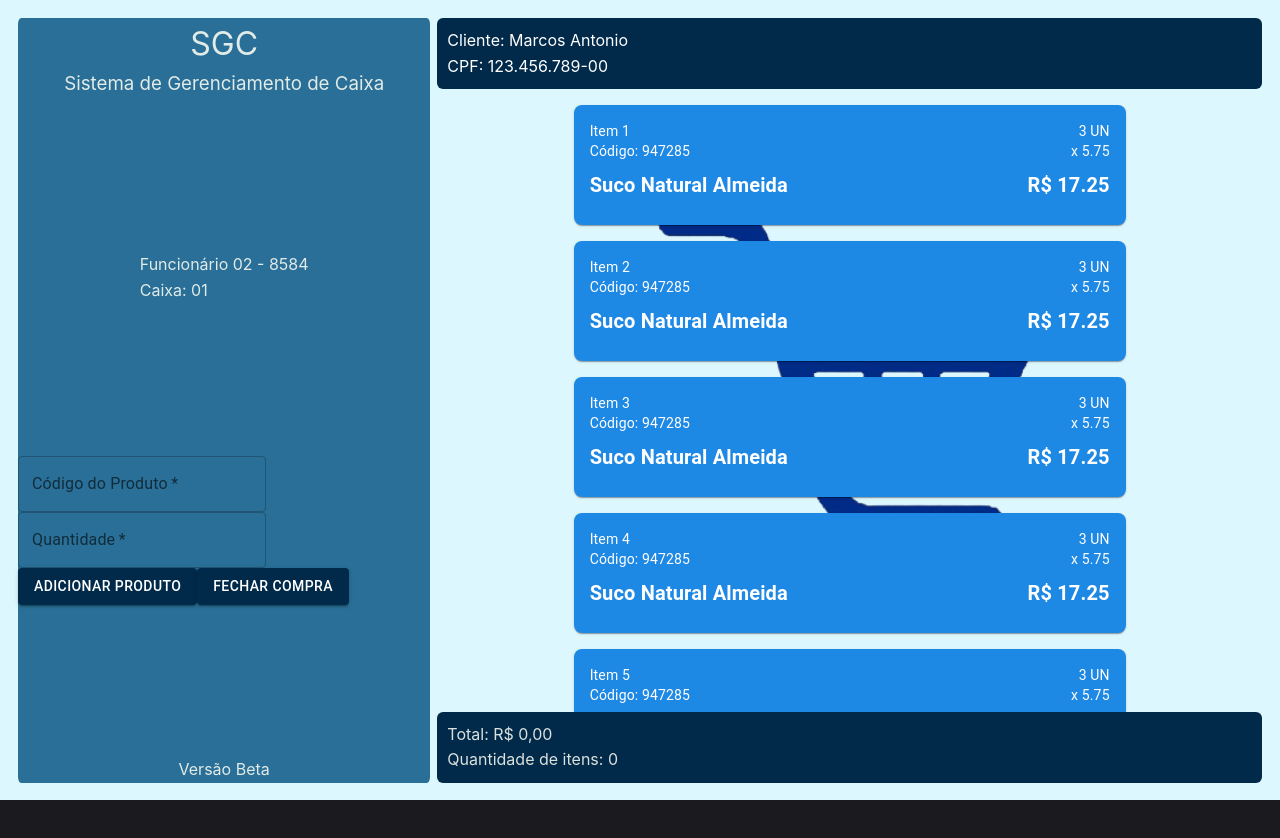
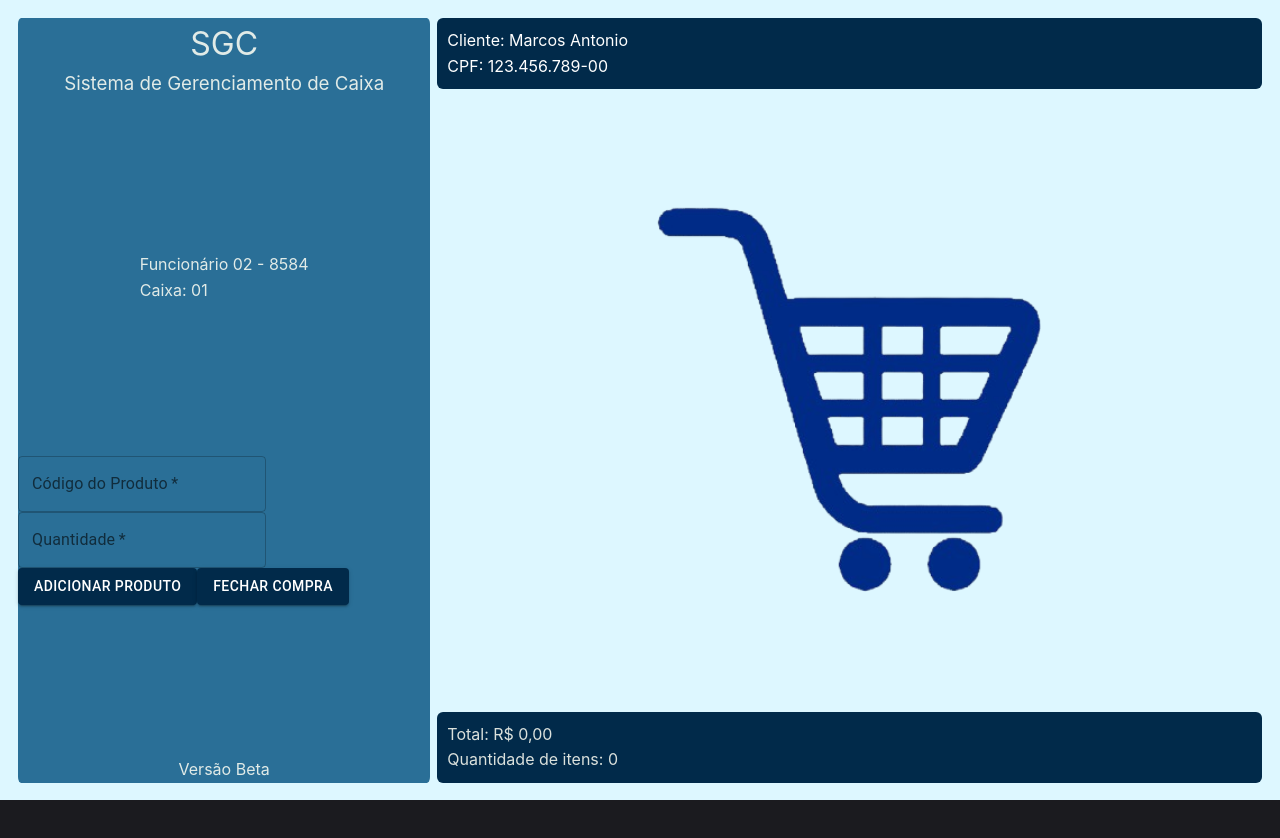
Before and after one commit to Ruan-CRC/mercDonaVitoria, a React (Vite) app: page / in a window 1280 px wide. Shown: the top 838 px of the page. Built offline with nearby package versions, Linux system fonts and the light colour scheme.

Commit message:
faz integração e deixa caixa dinamico com a selecao dos produtos

```diff
--- a/src/main/app.js
+++ b/src/main/app.js
@@ -2,7 +2,7 @@ import { app, shell, BrowserWindow } from 'electron'
 import { join } from 'path'
 import { electronApp, optimizer, is } from '@electron-toolkit/utils'
 import icon from '../../resources/icon.png?asset'
-import produtoRouter from './features/produto/routers'
+import { produtoRouter } from './features/produto/routers'
 
 class App {
   constructor() {}
--- a/src/preload/index.js
+++ b/src/preload/index.js
@@ -7,6 +7,9 @@ contextBridge.exposeInMainWorld('api', {
     },
     update: async (produto) => {
       return ipcRenderer.invoke('produto:update', produto)
+    },
+    getByCodigo: async (codigo) => {
+      return ipcRenderer.invoke('produto:getByCodigo', codigo)
     }
   },
   estoque: {
--- a/src/renderer/src/App.jsx
+++ b/src/renderer/src/App.jsx
@@ -16,6 +16,7 @@ function App() {
   //    <Route path="/produtos/create" element={<CreateProduto />} />
   //  </Routes>
   //</LayoutProvider>
+
   return (
     <ThemeProvider theme={appTheme}>
       <Box
--- a/src/renderer/src/features/caixa/right/caixaRight.jsx
+++ b/src/renderer/src/features/caixa/right/caixaRight.jsx
@@ -1,51 +1,45 @@
 import { Container, Header, Footer } from './style'
 import { Container as ContainerMUI } from '@mui/material'
-
+import { useState, useEffect } from 'react'
 import { ProdutoCard } from './produtos'
+import { useSelector } from 'react-redux'
 
 export function CaixaRight() {
-  const produtos = [
-    {
-      item: 1,
-      codigo: '947285',
-      nome: 'Suco Natural Almeida',
-      quantidade: 3,
-      precoUnitario: 5.75,
-      precoTotal: 17.25
-    },
-    {
-      item: 2,
-      codigo: '947285',
-      nome: 'Suco Natural Almeida',
-      quantidade: 3,
-      precoUnitario: 5.75,
-      precoTotal: 17.25
-    },
-    {
-      item: 3,
-      codigo: '947285',
-      nome: 'Suco Natural Almeida',
-      quantidade: 3,
-      precoUnitario: 5.75,
-      precoTotal: 17.25
-    },
-    {
-      item: 4,
-      codigo: '947285',
-      nome: 'Suco Natural Almeida',
-      quantidade: 3,
-      precoUnitario: 5.75,
-      precoTotal: 17.25
-    },
-    {
-      item: 5,
-      codigo: '947285',
-      nome: 'Suco Natural Almeida',
-      quantidade: 3,
-      precoUnitario: 5.75,
-      precoTotal: 17.25
+  const [produtos, setProdutos] = useState([])
+  const [total, setTotal] = useState(0)
+
+  const caixaProdutos = useSelector((state) => state.caixa.caixa)
+  const apiProdutos = useSelector((state) => state.caixa.produtos)
+
+  useEffect(() => {
+    if (apiProdutos.length > 0) {
+      const novosProdutos = caixaProdutos
+        .map((prodto) => {
+          const produto = apiProdutos.find((prod) => prod.codigo === prodto.codigo)
+
+          if (!produto) return null
+
+          const valorTotal = produto.precoUnitario * prodto.quantidade
+
+          return {
+            item: produto.item,
+            codigo: produto.codigo,
+            nome: produto.nome,
+            quantidade: prodto.quantidade,
+            precoUnitario: produto.precoUnitario,
+            precoTotal: valorTotal
+          }
+        })
+        .filter(Boolean)
+
+      setProdutos(novosProdutos)
     }
-  ]
+  }, [caixaProdutos, apiProdutos])
+
+  useEffect(() => {
+    const novoTotal = produtos.reduce((acc, produto) => acc + produto.precoTotal, 0)
+    setTotal(novoTotal)
+  }, [produtos])
 
   return (
     <Container>
@@ -53,14 +47,22 @@ export function CaixaRight() {
         <p>Cliente: Marcos Antonio</p>
         <p>CPF: 123.456.789-00</p>
       </Header>
-      <ContainerMUI maxWidth="sm" sx={{ marginTop: 2 }}>
+      <ContainerMUI
+        maxWidth="sm"
+        sx={{
+          marginTop: 2,
+          maxHeight: '500px',
+          overflowY: 'auto',
+          padding: 2
+        }}
+      >
         {produtos.map((produto, index) => (
           <ProdutoCard key={index} {...produto} />
         ))}
       </ContainerMUI>
       <Footer>
-        <p>Total: R$ 0,00</p>
-        <p>Quantidade de itens: 0 </p>
+        <p>Total: R$ {total.toFixed(2).replace('.', ',')}</p>
+        <p>Quantidade de itens: {produtos.length}</p>
       </Footer>
     </Container>
   )
--- a/src/renderer/src/features/caixa/sliceCaixa.jsx
+++ b/src/renderer/src/features/caixa/sliceCaixa.jsx
@@ -1,8 +1,9 @@
 import { createSlice, createAsyncThunk } from '@reduxjs/toolkit'
 
 export const getProdutoByCodigo = createAsyncThunk('caixa/getProdutoByCodigo', async (codigo) => {
-  const response = await fetch(`http://localhost:3001/produtos/${codigo}`)
-  return response.json()
+  const response = await window.api.produto.getByCodigo(codigo)
+
+  return response
 })
 
 export const initialState = {
@@ -15,8 +16,8 @@ const caixaSlice = createSlice({
   initialState,
   reducers: {
     addProduto(state, action) {
-      const { codigoProd, quantiddProd } = action.payload
-      state.caixa.push({ codigoProd, quantiddProd })
+      const { codigo, quantidade } = action.payload
+      state.caixa.push({ codigo, quantidade })
     },
     removeProduto(state, action) {
       const { codigoProd } = action.payload
@@ -26,7 +27,11 @@ const caixaSlice = createSlice({
   },
   extraReducers: (builder) => {
     builder.addCase(getProdutoByCodigo.fulfilled, (state, action) => {
-      state.produtos.push(action.payload)
+      const produtoToAdd = {
+        item: state.produtos.length + 1,
+        ...action.payload
+      }
+      state.produtos.push(produtoToAdd)
     })
   }
 })
```
Also changed, not shown: src/main/features/produto/routers.js (+7 -0 lines).
